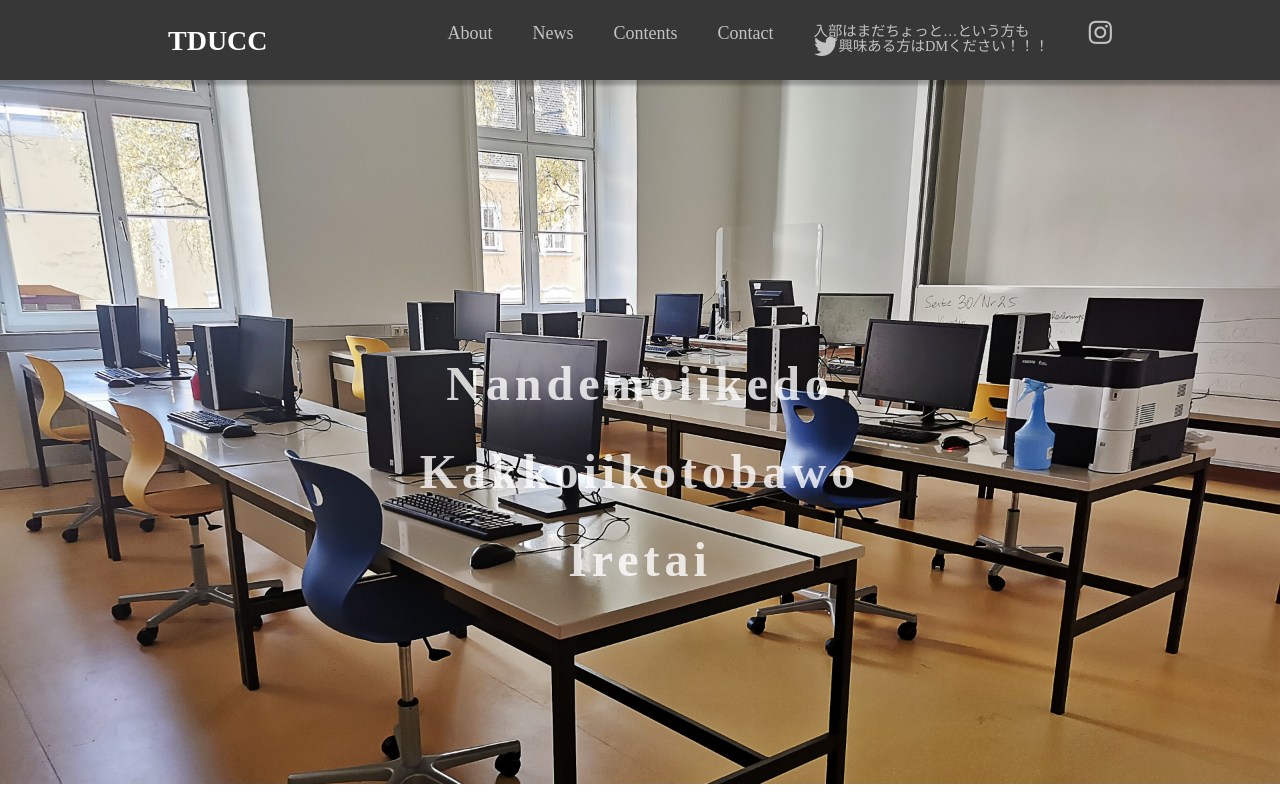
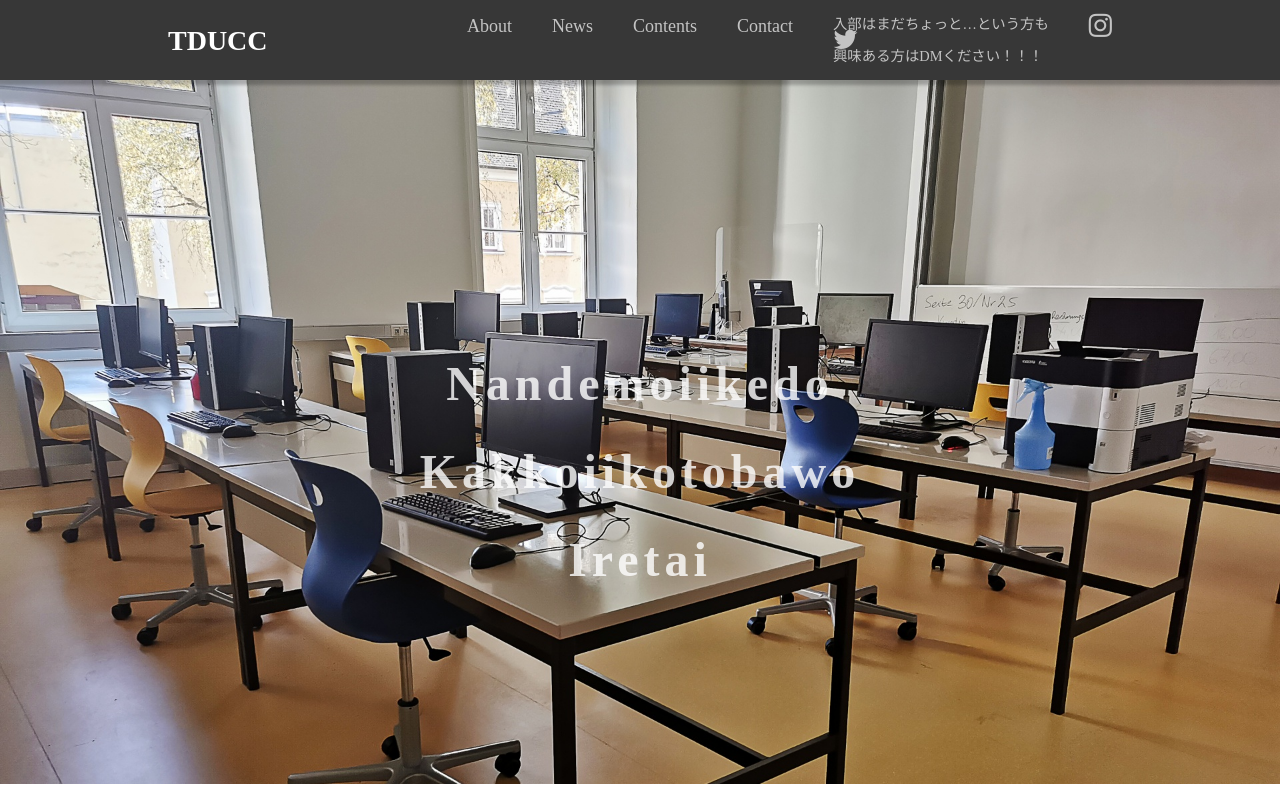
Before and after one commit to forserviceuse4625/forserviceuse4625.github.io, a plain HTML site: page index.html in a window 1280 px wide. Shown: the top 800 px of the page. Drawn offline with Linux system fonts and the light colour scheme.

Commit message:
Update index.html

```diff
--- a/index.html
+++ b/index.html
@@ -28,7 +28,7 @@
           <li><a class="nav_link" href="#contents">Contents</a></li>
           <li><a class="nav_link" href="#contact">Contact</a></li>
           <!-- ツイッターのアイコン -->
-          <li><a href="https://twitter.com/tducomputer">入部はまだちょっと…という方も<br><i class="fa fa-brands fa-twitter"></i>興味ある方はDMください！！！<br></a></li>
+          <li><a href="https://twitter.com/tducomputer">入部はまだちょっと…という方も<br><i class="fa fa-brands fa-twitter"></i><br>興味ある方はDMください！！！</a></li>
           <!-- インスタのアイコン -->
           <li><a href="https://www.instagram.com/"><i class="fa fa-brands fa-instagram"></i></a></li>
         </ul>
```
